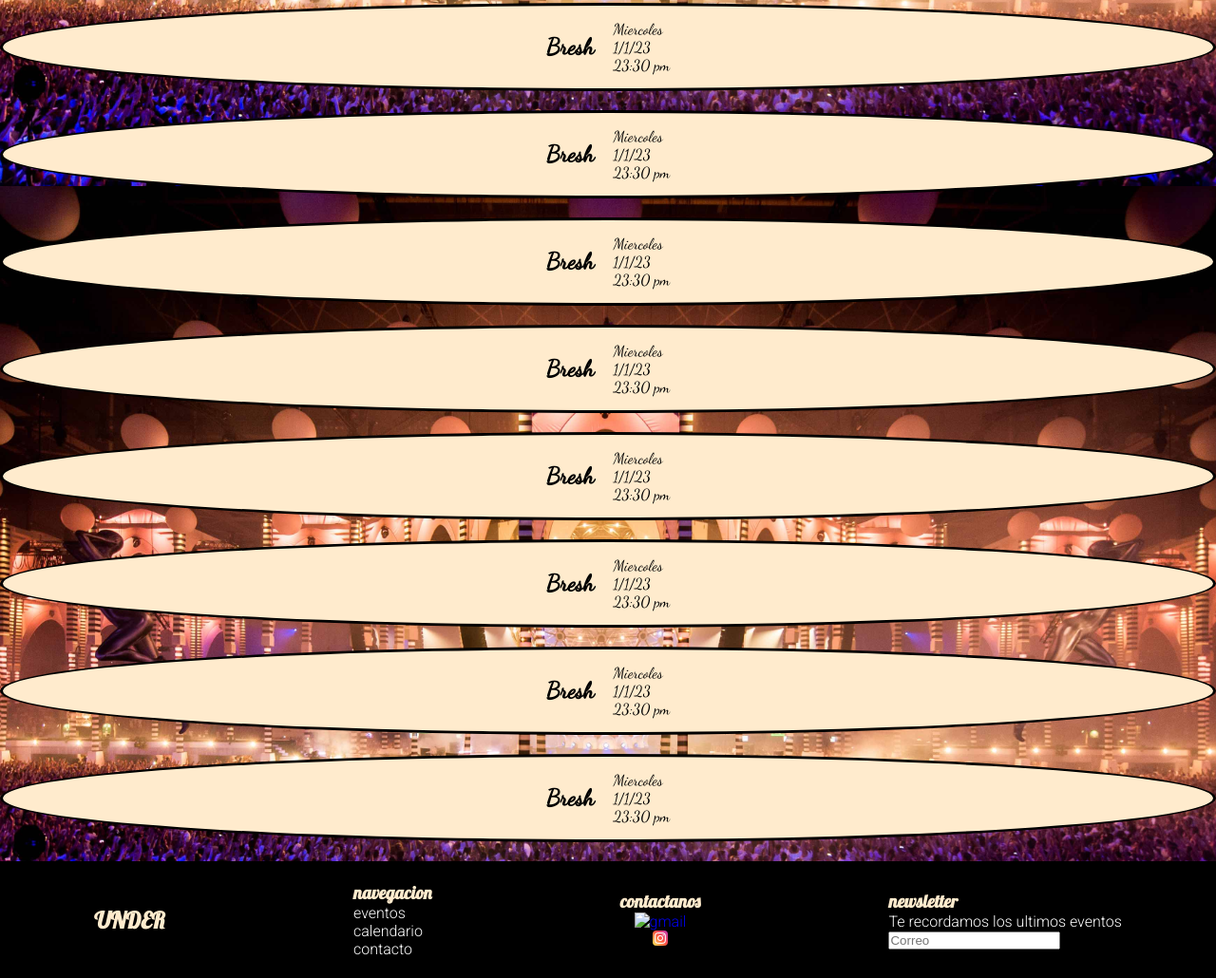
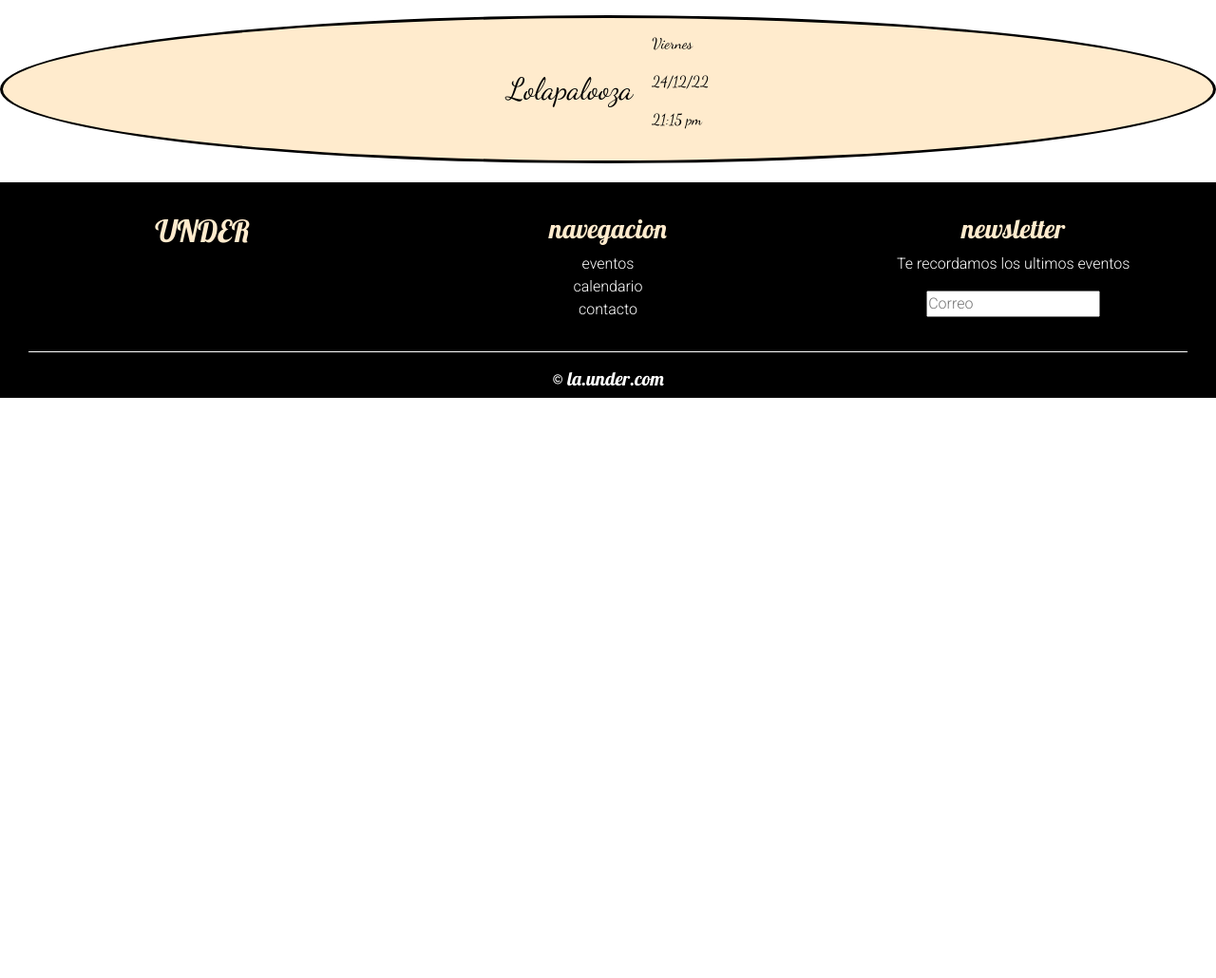
Before and after one commit to MPdomain/Proyecto-Final, a plain HTML site: page index.html in a window 1280 px wide. Shown: the part 604-1634 px from the top of the page at 95% size. After the commit the page ends 1023 px from the top, so only its background shows below. Drawn offline with nearby package versions, Linux system fonts and the light colour scheme.

Commit message:
agregando bootstrap

```diff
--- a/index.html
+++ b/index.html
@@ -4,6 +4,7 @@
     <meta charset="UTF-8">
     <meta http-equiv="X-UA-Compatible" content="IE=edge">
     <meta name="viewport" content="width=device-width, initial-scale=1.0">
+    <link rel="stylesheet" href="https://cdn.jsdelivr.net/npm/bootstrap@4.6.1/dist/css/bootstrap.min.css" integrity="sha384-zCbKRCUGaJDkqS1kPbPd7TveP5iyJE0EjAuZQTgFLD2ylzuqKfdKlfG/eSrtxUkn" crossorigin="anonymous">
     <link rel="stylesheet" href="styles.css">
     <link rel="preconnect" href="https://fonts.googleapis.com">
     <link rel="preconnect" href="https://fonts.googleapis.com">
@@ -50,80 +51,14 @@
                         <p>24/12/22</p>
                         <p>21:15 pm</p>
                     </div>
-            </section>
-            <section class="sectionDisplay">
-                <h2 class="contentTitle">Bresh</h2>
-                    <div class="contentDisplay">
-                        <p>Miercoles</p>
-                        <p>1/1/23</p>
-                        <p>23:30 pm</p>
-                    </div>
-            </section>
-            <section class="sectionDisplay">
-                <h2 class="contentTitle">Bresh</h2>
-                    <div class="contentDisplay">
-                        <p>Miercoles</p>
-                        <p>1/1/23</p>
-                        <p>23:30 pm</p>
-                    </div>
-            </section>
-            <section class="sectionDisplay">
-                <h2 class="contentTitle">Bresh</h2>
-                    <div class="contentDisplay">
-                        <p>Miercoles</p>
-                        <p>1/1/23</p>
-                        <p>23:30 pm</p>
-                    </div>
-            </section>
-            <section class="sectionDisplay">
-                <h2 class="contentTitle">Bresh</h2>
-                    <div class="contentDisplay">
-                        <p>Miercoles</p>
-                        <p>1/1/23</p>
-                        <p>23:30 pm</p>
-                    </div>
-            </section>
-            <section class="sectionDisplay">
-                <h2 class="contentTitle">Bresh</h2>
-                    <div class="contentDisplay">
-                        <p>Miercoles</p>
-                        <p>1/1/23</p>
-                        <p>23:30 pm</p>
-                    </div>
-            </section>
-            <section class="sectionDisplay">
-                <h2 class="contentTitle">Bresh</h2>
-                    <div class="contentDisplay">
-                        <p>Miercoles</p>
-                        <p>1/1/23</p>
-                        <p>23:30 pm</p>
-                    </div>
-            </section>
-            <section class="sectionDisplay">
-                <h2 class="contentTitle">Bresh</h2>
-                    <div class="contentDisplay">
-                        <p>Miercoles</p>
-                        <p>1/1/23</p>
-                        <p>23:30 pm</p>
-                    </div>
-            </section>
-            <section class="sectionDisplay">
-                <h2 class="contentTitle">Bresh</h2>
-                    <div class="contentDisplay">
-                        <p>Miercoles</p>
-                        <p>1/1/23</p>
-                        <p>23:30 pm</p>
-                    </div>
-            </section>
         </main>
-    <footer>
-        <section class="footerMenu">
-            <div class="footerHipervinculos">
-                <div>
+        <footer class="footer-index">
+            <div class="container-fluid padding">
+                <div class="row text-center">
+                    <div class="col-md-4">
                         <h2 class="footerTitle">UNDER</h2>
                     </div>
-            </div>
-            <div class="footerHipervinculos">
+                    <div class="col-md-4">
                         <h3 class="fontText">navegacion</h3>
                         <nav>
                             <ul class="liNoStyle">
@@ -133,21 +68,19 @@
                             </ul>
                         </nav>
                     </div>
-            <div class="footerHipervinculos">
-                <h3 class="fontText">contactanos</h3>
-                <div class="iconFlex">
-                    <a href="mailto:somosunder@gmail.com?subject=Contacto&body=Hola! queria obtener informacion acerca de..."><img src="img/gmail.png" alt="gmail"></a>
-                    <a href="http://www.instagram.com" target="_blank"><img src="img/instagram.png" alt="instagram"></a>
-                </div>
-            </div>
-            <div class="footerHipervinculos">
+                    <div class="col-md-4">
                         <h3 class="fontText">newsletter</h3>
                         <p>Te recordamos los ultimos eventos</p>
                         <form action="">
                             <input placeholder="Correo">
                         </form>
                     </div>
-        </section>
+                </div>
+                <div class="col-12 text-center">
+                    <hr class="linea">
+                    <h5 class="fontText">&copy; la.under.com</h5>
+                </div>
+            </div>
         </footer>
     <script>
         ScrollReveal({
--- a/styles.css
+++ b/styles.css
@@ -281,3 +281,13 @@ ul {list-style-type: none;}
     grid-template-columns: repeat(3, 1fr);
     grid-gap: 100px;
 }
+
+.footer-index{
+    background-color: black;
+    padding-top: 2rem;
+}
+
+hr.linea{
+    border-top: 1px solid white;
+    width: 100%;
+}
```
Lines whose indentation alone changed are shown as unchanged.
